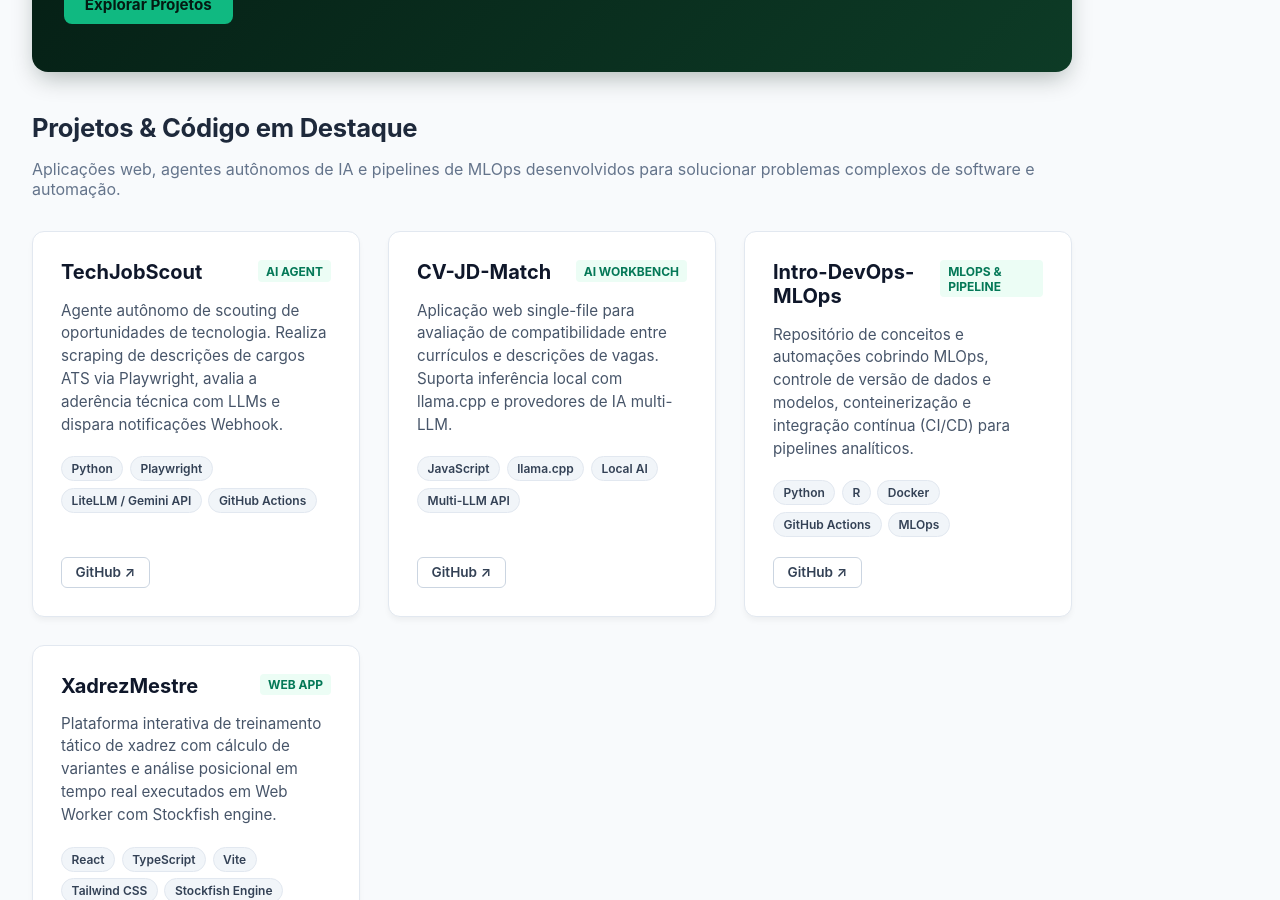
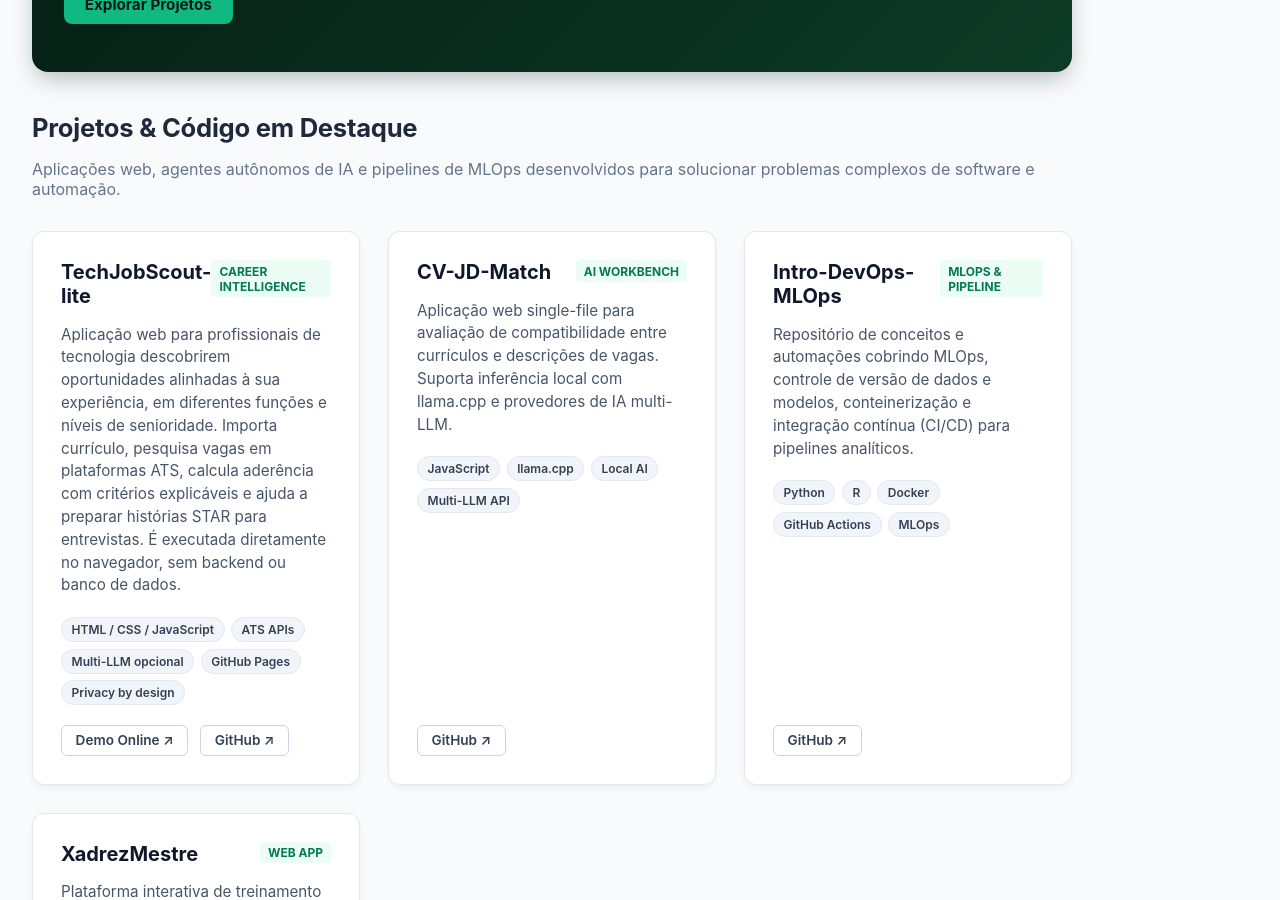
Before and after one commit to squassina/squassina.github.io, a Jekyll site: the page built from index.md, in a window 1280 px wide and 900 px high, scrolled down 357 px. Built offline with Jekyll 4.4.1, drawn with Linux system fonts in a browser that asks for light colours.

Commit message:
Update portfolio to TechJobScout-lite

```diff
--- a/index.md
+++ b/index.md
@@ -24,23 +24,21 @@ description: "Portfólio de Ricardo Squassina Lee: estratégia de tecnologia, IA
 
   <div class="portfolio-grid">
 
-    <!-- Project 1: TechJobScout -->
+    <!-- Project 1: TechJobScout Lite -->
     <div class="project-card">
       <div>
         <div class="project-header">
-          <h3>TechJobScout</h3>
-          <span class="project-type">AI Agent</span>
+          <h3>TechJobScout-lite</h3>
+          <span class="project-type">Career Intelligence</span>
         </div>
-        <p>Agente autônomo de scouting de oportunidades de tecnologia. Realiza scraping de descrições de cargos ATS via Playwright, avalia a aderência técnica com LLMs e dispara notificações Webhook.</p>
+        <p>Aplicação web para profissionais de tecnologia descobrirem oportunidades alinhadas à sua experiência, em diferentes funções e níveis de senioridade. Importa currículo, pesquisa vagas em plataformas ATS, calcula aderência com critérios explicáveis e ajuda a preparar histórias STAR para entrevistas. É executada diretamente no navegador, sem backend ou banco de dados.</p>
         <div class="tech-chips">
-          <span class="chip">Python</span>
-          <span class="chip">Playwright</span>
-          <span class="chip">LiteLLM / Gemini API</span>
-          <span class="chip">GitHub Actions</span>
+          <span class="chip">HTML / CSS / JavaScript</span><span class="chip">ATS APIs</span><span class="chip">Multi-LLM opcional</span><span class="chip">GitHub Pages</span><span class="chip">Privacy by design</span>
         </div>
       </div>
       <div class="project-links">
-        <a href="https://github.com/squassina/TechJobScout" target="_blank" rel="noopener noreferrer" class="btn-sm btn-outline">GitHub ↗</a>
+        <a href="https://squassina.github.io/TechJobScout-lite/" target="_blank" rel="noopener noreferrer" class="btn-sm btn-outline">Demo Online ↗</a>
+        <a href="https://github.com/squassina/TechJobScout-lite" target="_blank" rel="noopener noreferrer" class="btn-sm btn-outline">GitHub ↗</a>
       </div>
     </div>
 
```
Also changed, not shown: index_en.md (+7 -9 lines).
